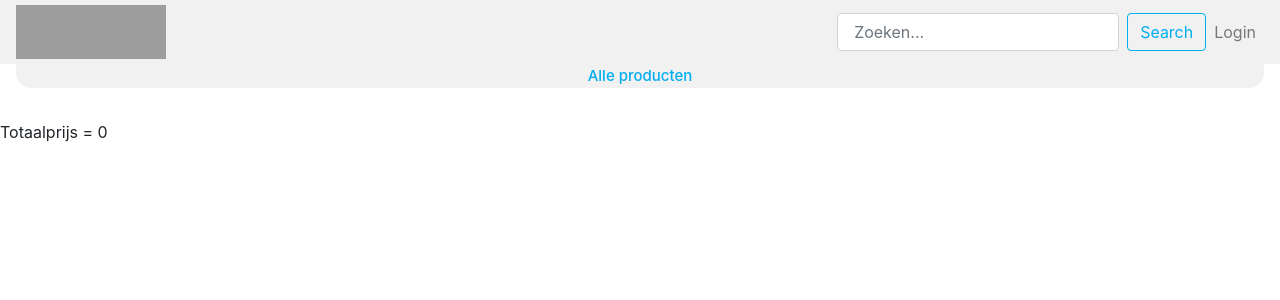
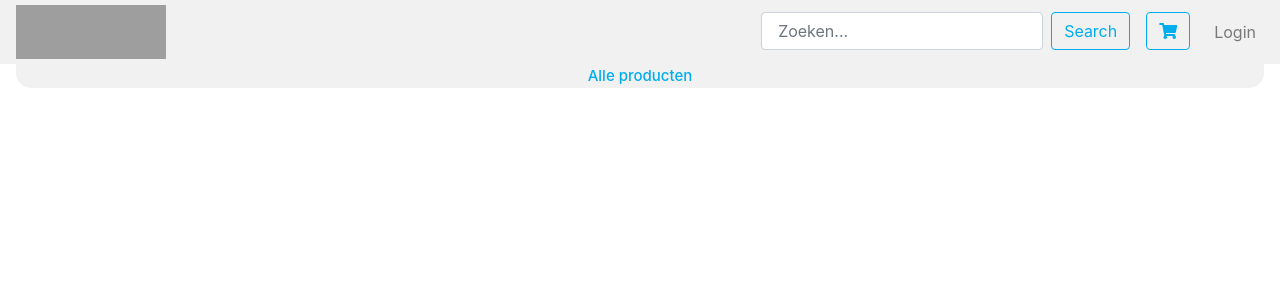
Before and after one commit to hugomeruma/ICTM1m3, a PHP site: page /ICTM1m3/winkelmandje/index.php?in=1 in a window 1280 px wide. Shown: the top 300 px of the page. Run offline with PHP 8.4, Linux system fonts and the light colour scheme; data that the repository does not hold is empty; grey boxes are pictures that could not be loaded.

Commit message:
veder gewerkt aan winkelmandje

```diff
--- a/parts/navbar.php
+++ b/parts/navbar.php
@@ -11,6 +11,8 @@
     </button>
     <div class="collapse navbar-collapse" id="navbarSupportedContent">
         <div class="ml-auto form-inline">
+            <ul class="navbar-nav">
+                <li>
                     <form action="<?= getBaseUrl() ?>browsen" method='get' class="form-inline my-2 my-lg-0">
                         <input type="text" name='searchFor' class="form-control mr-sm-2 px-3 search-bar"
                                placeholder="<?= searchFor() ?>">
@@ -19,8 +21,12 @@
                         <input type="hidden" name="pp" value="<?= $_GET['pp'] ?>">
                         <button class="btn btn-outline-success my-2 my-sm-0 btn-search" type="submit">Search</button>
                     </form>
+                </li>
                 <!-- oplossing voor button account-->
-            <ul class="navbar-nav">
+                <li>
+                    <a href="<?= getBaseUrl() ?>/winkelmandje" class="btn btn-primary btn-search mx-3"><i
+                                class="fas fa-shopping-cart"></i></a>
+                </li>
                 <?php if (isset($_SESSION['ingelogd']) && $_SESSION['ingelogd'] == true): ?>
                     <li class="nav-item dropdown">
                         <a class="nav-link dropdown-toggle" href="#" id="navbarDropdown" role="button"
@@ -36,9 +42,7 @@
                         <a class="nav-link" href="<?= getBaseUrl() ?>/login.php">Login</a>
                     </li>
                 <?php endif; ?>
-                <li>
-                    <!--Button winkelmandje-->
-                </li>
+
             </ul>
 
 
@@ -59,6 +63,7 @@
                 <a href="/ICTM1m3/browsen/?in=<?= $stockgroup['StockGroupID'] ?>&page=1&pp=10"
                    class="btn btn-primary btn-lg btn-block btn-nav"
                    role="button"> <?= $stockgroup['StockGroupName'] ?></a>
+
             </div>
         <?php endforeach; ?>
     </div>
--- a/winkelmandje/index.php
+++ b/winkelmandje/index.php
@@ -41,13 +41,11 @@ $totaalorder = 0;
 //
 //    $totaalorder += $_SESSION['producten'][$value['StockItemID']] * $value['RecommendedRetailPrice'];
 //}
-echo "Totaalprijs = " . $totaalorder;
 
 // SELECT * FROM `stockitems` WHERE StockItemId  IN (array_keys($_SESSION['producten']))
 
 //Delete
 ?>
-
     <div class="container">
         <?php
         foreach ($winkelwagen as $product):
--- a/winkelmandje/parts/item.php
+++ b/winkelmandje/parts/item.php
@@ -29,5 +29,6 @@ $subTotaal = $prijs_per_stuk * $_SESSION['producten'][$product['StockItemID']];
     <h5> € <?= $subTotaal ?>,-</h5>
     € <?= $prijs_per_stuk ?>,-
     <!--    <toevoegen aan winkelmandje><button> met icon /button>-->
+    <button type="button" class="btn btn-primary">verwijder</button>
 
 </div>
```
Lines whose indentation alone changed are shown as unchanged.
